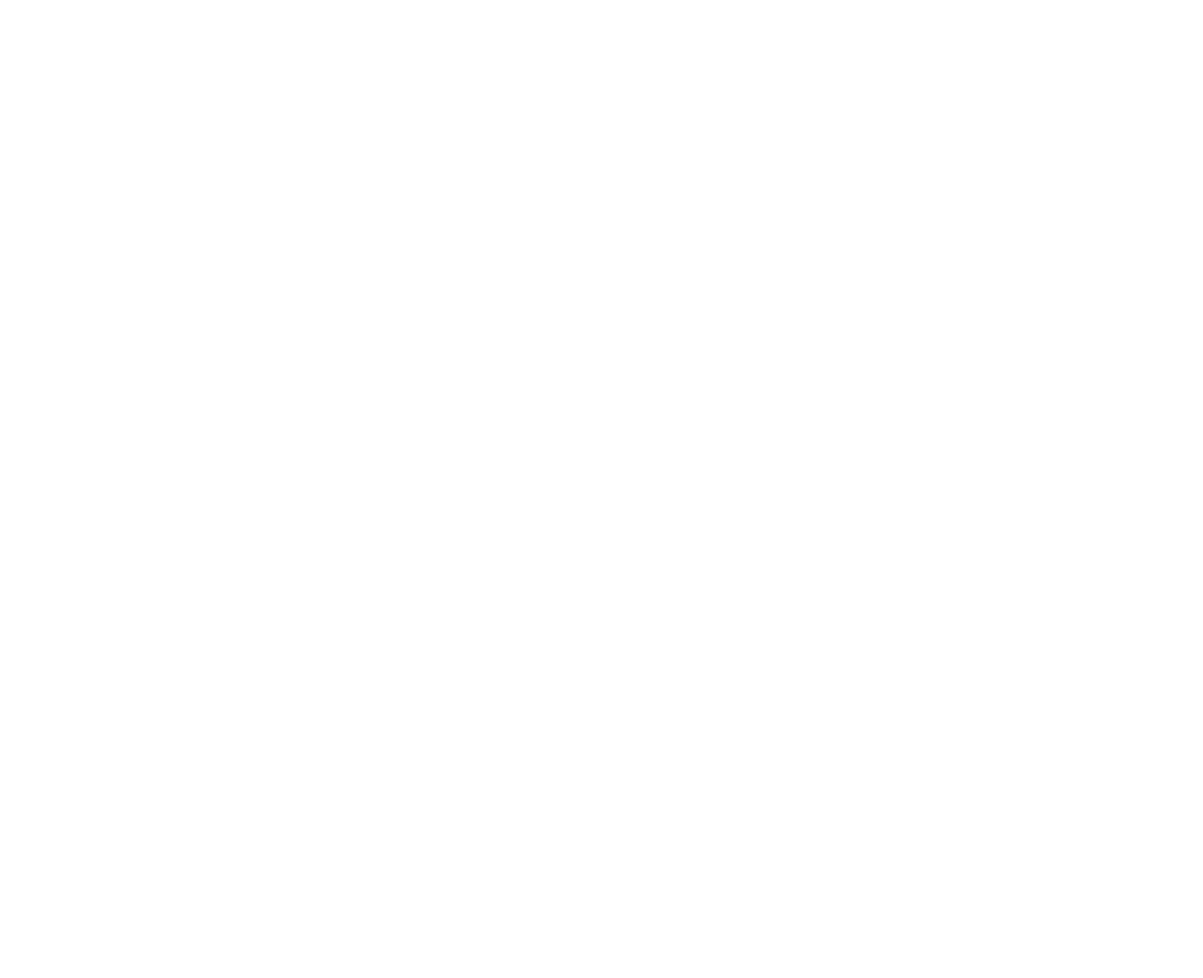
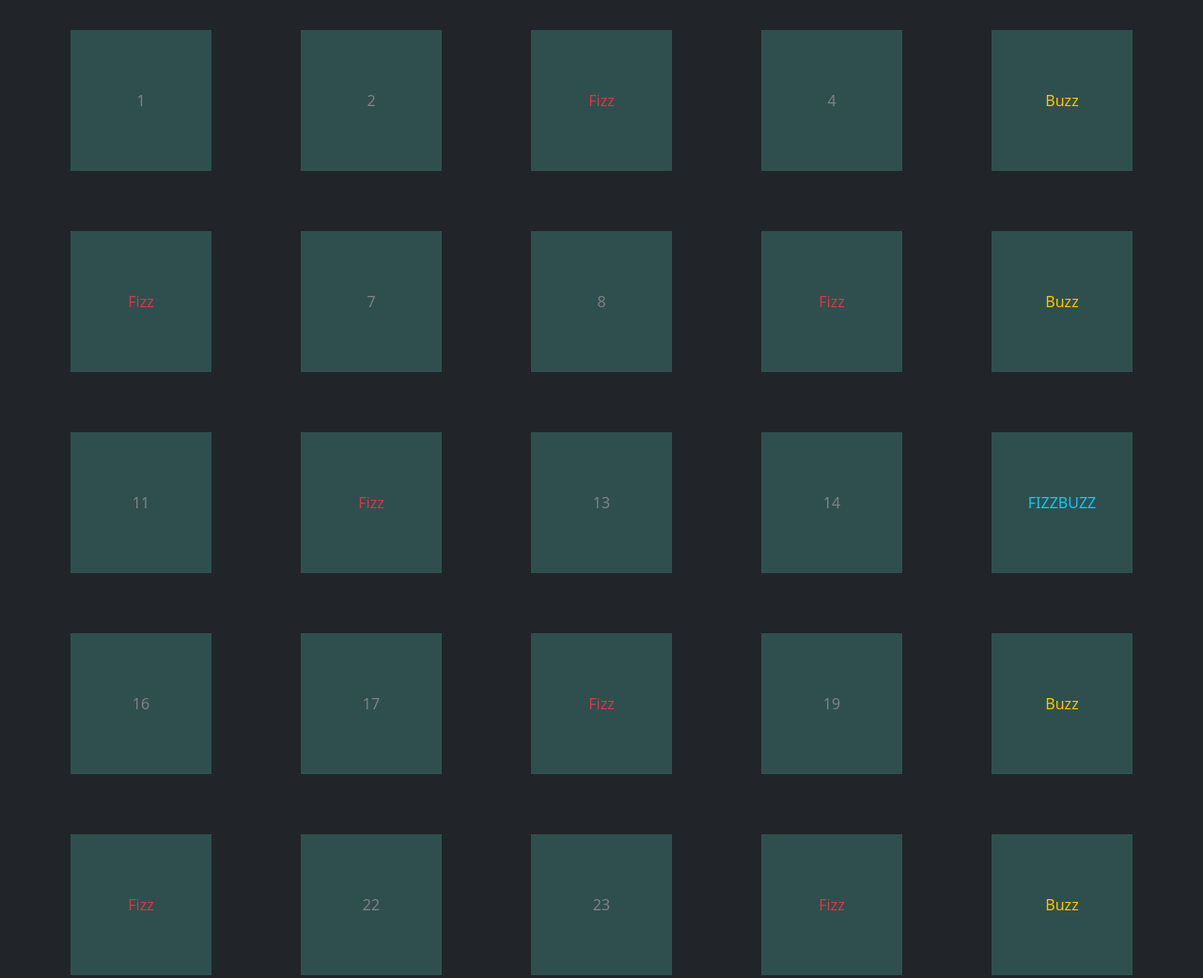
Before and after one commit to Matteoanselmo/js-fizzbuzz, a plain HTML site: page index.htm in a window 1280 px wide. Shown: the top 1041 px of the page at 94% size. Before the commit the page ends 800 px from the top, so only its background shows below. Drawn offline with nearby package versions, Linux system fonts and the light colour scheme.

Commit message:
finalizzazione esercizio

```diff
--- a/css/style.css
+++ b/css/style.css
@@ -2,7 +2,9 @@
     height: 150px;
     width: 150px;
     background-color: darkslategray;
+    color: grey;
     display: flex;
     align-items: center;
     justify-content: center;
+    margin: 2rem;
 }
--- a/index.htm
+++ b/index.htm
@@ -10,7 +10,7 @@
 </head>
 <body>
     <main>
-        <div class="container-fluid p5 d-flex flex-wrap bg-dark">
+        <div class="container-fluid d-flex flex-wrap justify-content-evenly bg-dark" id="my-wrapper">
 
         </div>
     </main>
--- a/js/script.js
+++ b/js/script.js
@@ -0,0 +1,18 @@
+let userContainer = document.getElementById('my-wrapper');
+for( let i = 1; i <100; i++){
+    let newDiv = document.createElement('div');
+    newDiv.classList.add('my-box');
+    if((i % 3 == 0) && ( i % 5 == 0)){
+        newDiv.classList.add('text-info' , 'text-uppercase');
+        newDiv.innerHTML='FizzBuzz';
+    }else if (i % 5 == 0){
+        newDiv.classList.add('text-warning');
+        newDiv.innerHTML='Buzz';
+    }else if (i % 3 == 0){
+        newDiv.classList.add('text-danger');
+        newDiv.innerHTML ='Fizz';
+    }else {
+        newDiv.innerHTML = ` ${i}`;
+    }
+    userContainer.append(newDiv);
+};
```
